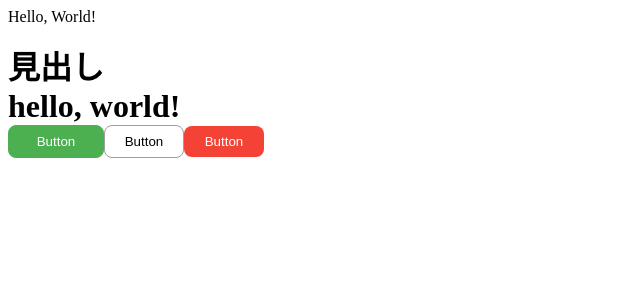
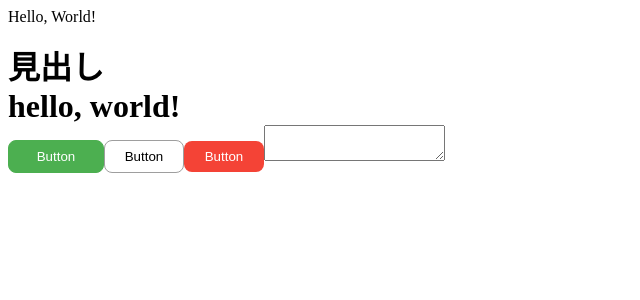
Before and after one commit to kasumi8pon/learning-typescript, a React app in the folder react-ui/: page / in a window 1280 px wide. Shown: the top 300 px of the page, without its empty margins (0-640 px from the left). Built offline with nearby package versions, Linux system fonts and the light colour scheme.

Commit message:
Add Textarea Component

```diff
--- a/react-ui/src/App.tsx
+++ b/react-ui/src/App.tsx
@@ -1,6 +1,7 @@
 import { Text } from './libs/Text'
 import { Heading } from './libs/Heading'
 import { Button } from './libs/Button'
+import { Textarea } from './libs/Textarea'
 
 export const App = () => {
   return (
@@ -13,6 +14,7 @@ export const App = () => {
       <Button onClick={() => console.log('clicked!')} title="Button" type="primary" width={96} />
       <Button onClick={() => console.warn('clicked!')} title="Button" type="secondary" />
       <Button onClick={() => console.error('clicked!')} title="Button" type="error" />
+      <Textarea width={500} />
     </>
   )
 }
--- /dev/null
+++ b/react-ui/src/libs/Textarea.tsx
@@ -0,0 +1,15 @@
+import { VFC } from 'react'
+import styled from 'styled-components'
+
+type Props = {
+  width?: number
+  maxLength?: number
+}
+
+export const Textarea: VFC<Props> = () => {
+  return (
+    <Wrapper />
+  )
+}
+
+const Wrapper = styled.textarea``
```
